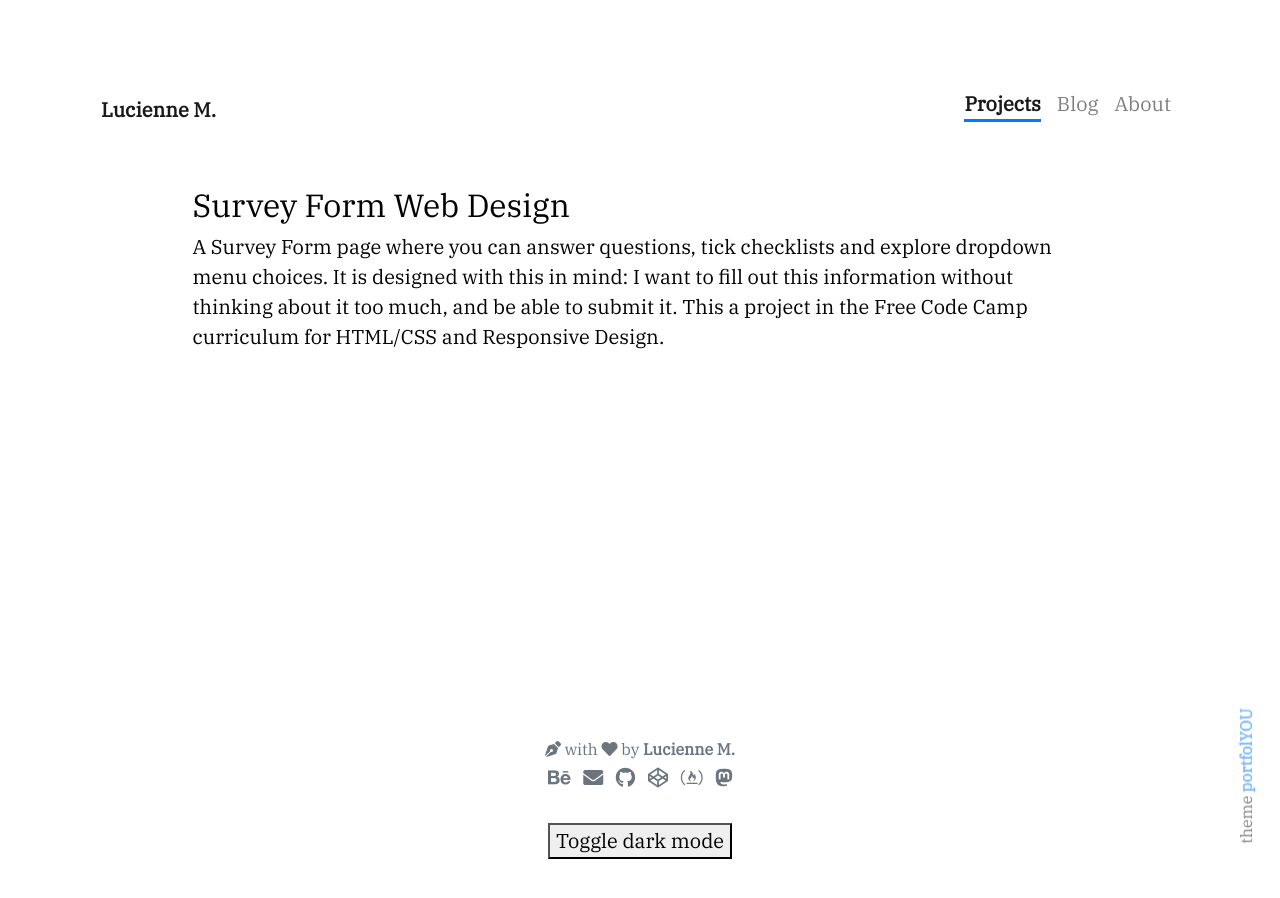
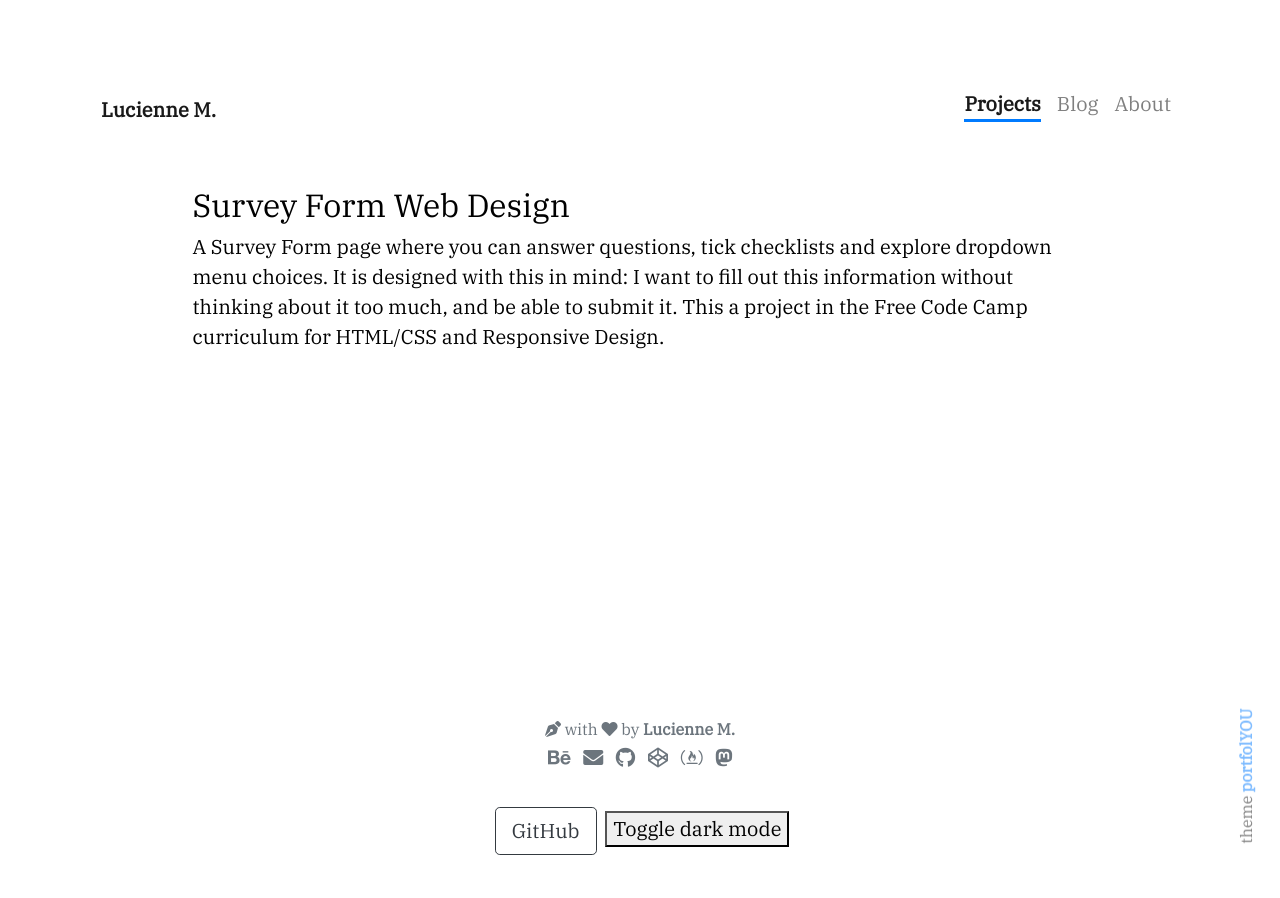
Before and after one commit to lmldvd/lmldvd.github.io, a Jekyll site: the page built from _projects/(5) 5th Project.md, in a window 1280 px wide. Built offline with Jekyll 4.4.1, drawn with Linux system fonts in a browser that asks for light colours; nearby versions of some CDN libraries; some web fonts are replaced.

Commit message:
Update footer.html

```diff
--- a/_includes/footer.html
+++ b/_includes/footer.html
@@ -48,8 +48,7 @@ body {
 
 </style>
 
-<body>
-
+{% include elements/button.html link="https://github.com" text="GitHub" style="outline-dark" size="lg" %}
 
 
 <button onclick="myFunction()">Toggle dark mode</button>
```
